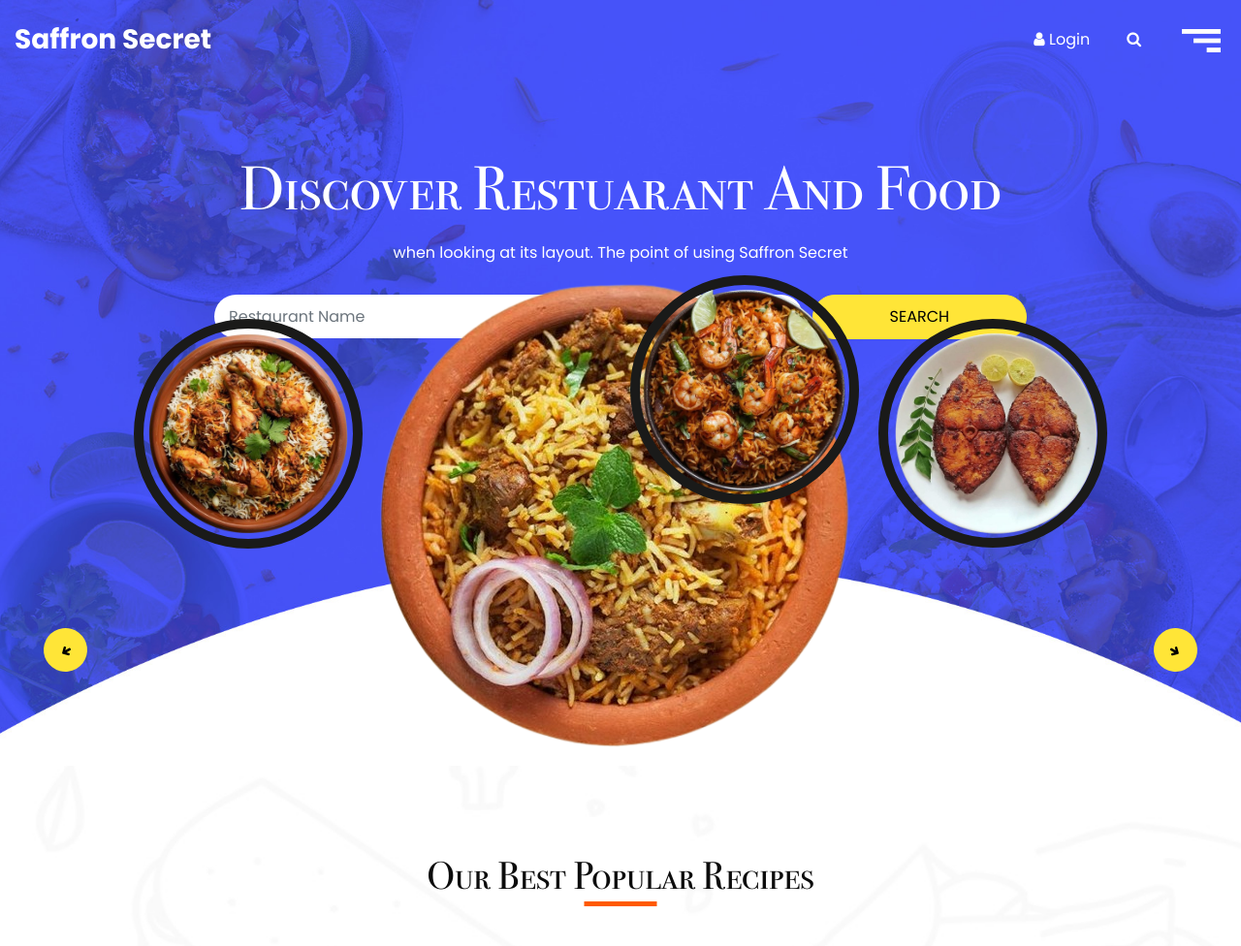
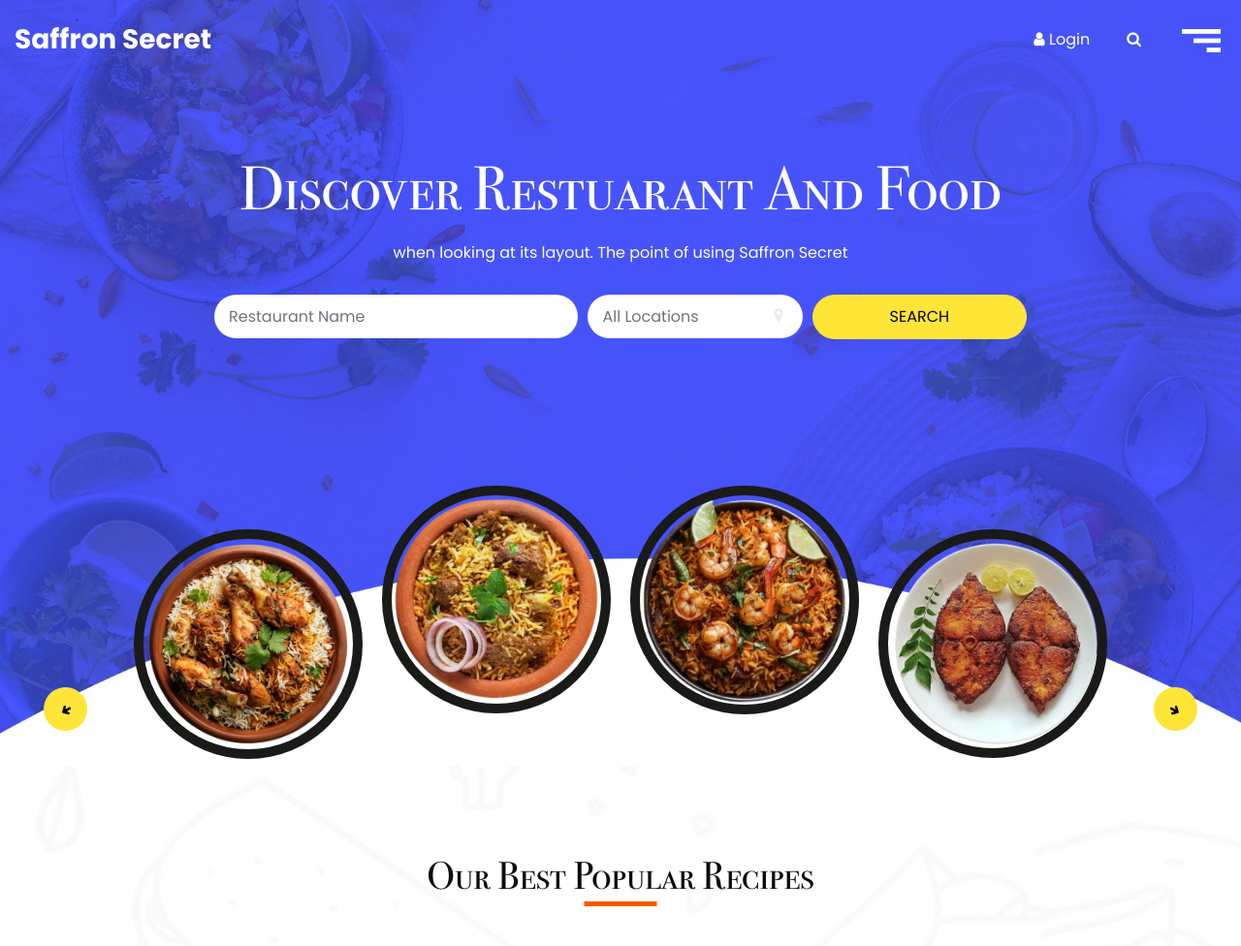
Before and after one commit to navanath-latake/Biryani-Shop, a Django app: page / in a window 1280 px wide. Shown: the top 976 px of the page at 97% size. Run offline with Django 5.2, Linux system fonts and the light colour scheme; some libraries are stand-ins or nearby versions.

Commit message:
set slider img

```diff
--- a/main/templates/index.html
+++ b/main/templates/index.html
@@ -139,7 +139,7 @@
           </div>
         </div>
         <div class="item">
-          <div class="img-Fbox">
+          <div class="img-box">
             <a href="{% url 'mutton' %}">
               <img src="{% static 'images/slider_images/MuttonSlider.png' %}" alt="" />
             </a>
```
